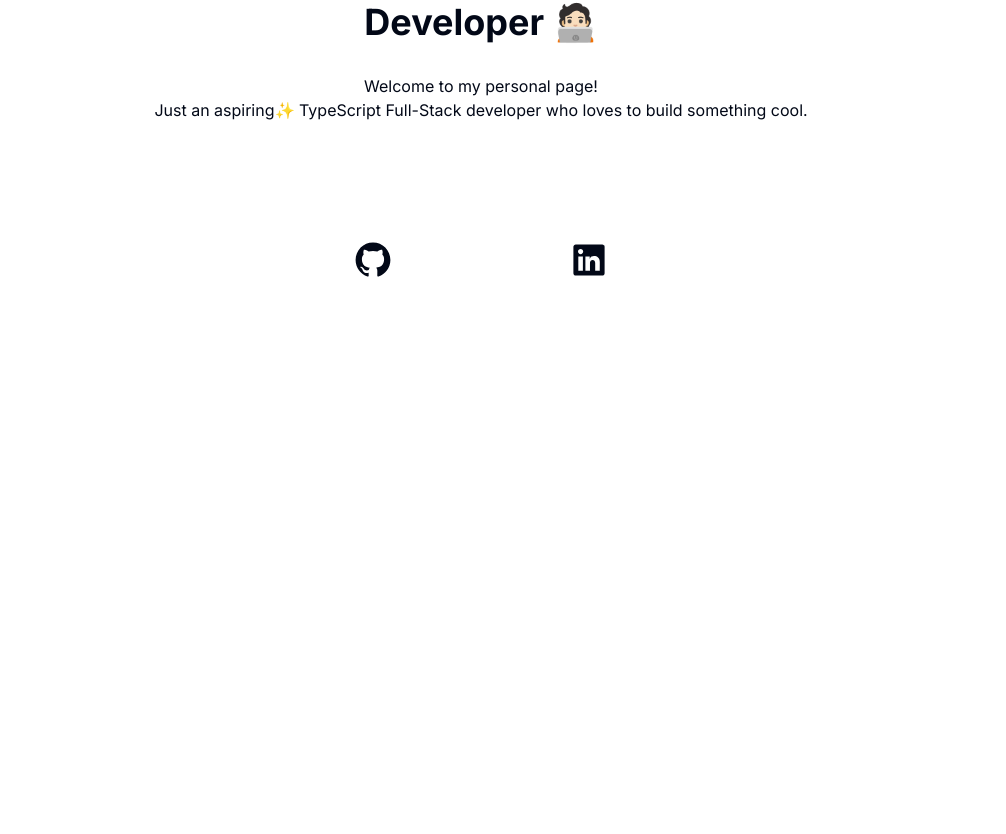
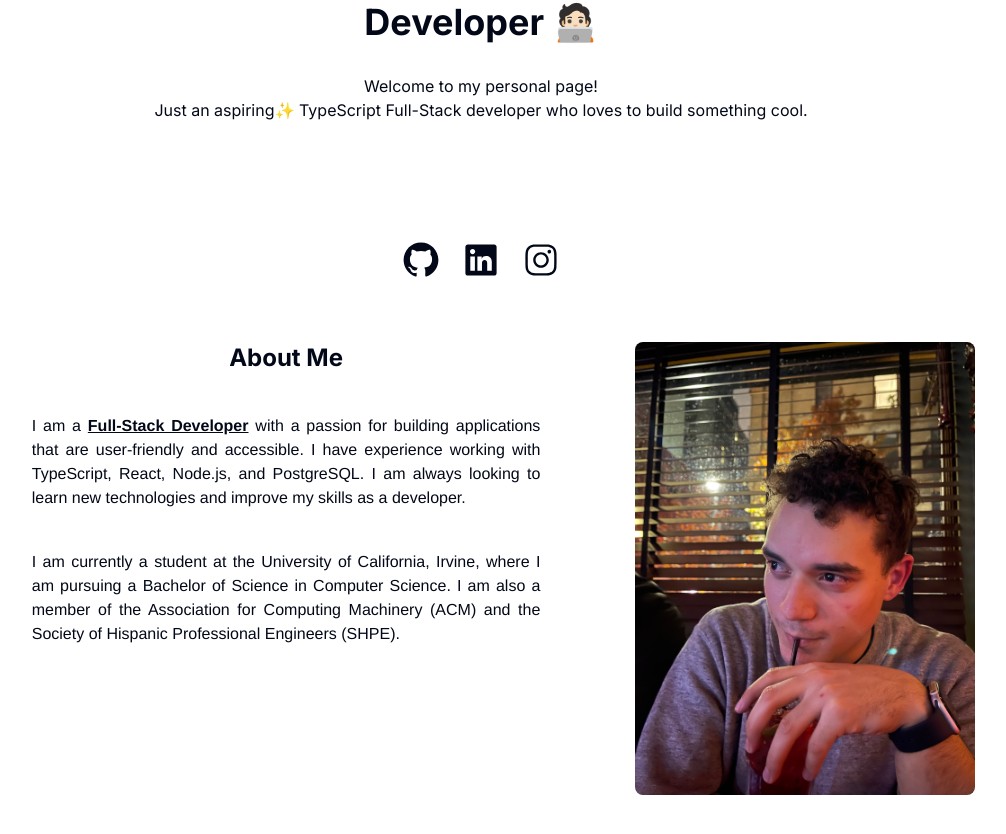
Before and after one commit to hexbacon/chrismena.dev-portfolio, a Next.js app: page / in a window 1280 px wide. Shown: the part 464-1298 px from the top of the page, without its empty margins (159-1165 px from the left). Before the commit the page ends 892 px from the top, so only its background shows below. Built offline with nearby package versions, Linux system fonts and the light colour scheme.

Commit message:
completed draft for about me section

```diff
--- a/app/page.tsx
+++ b/app/page.tsx
@@ -1,9 +1,11 @@
 import { Hero } from "@/components/hero";
+import { About } from "@/components/about";
 
 export default function Home() {
   return (
     <main className="flex min-h-screen flex-col items-center justify-between p-24">
       <Hero />
+      <About />
     </main>
   );
 }
--- /dev/null
+++ b/components/about.tsx
@@ -0,0 +1,27 @@
+import Image from "next/image";
+export function About() {
+    return (
+        <div className="pt-10 w-full flex lg:flex-row lg:justify-evenly lg:items-start sm:flex-col sm:items-center sm:justify-center  ">
+            <div className="flex flex-col justify-center items-center w-[55%]">
+                <h2 className="lg:text-2xl md:text-xl font-bold">About Me</h2>
+                <p className="text-justify pt-10 font-helvetica w-[85%]">
+                    I am a <span className="font-semibold underline">Full-Stack Developer</span> with a passion for building
+                    applications that are user-friendly and accessible. I have
+                    experience working with TypeScript, React, Node.js, and
+                    PostgreSQL. I am always looking to learn new technologies and
+                    improve my skills as a developer.
+                </p>
+                <p className="text-justify pt-10 font-helvetica w-[85%]">
+                    I am currently a student at the University of California,
+                    Irvine, where I am pursuing a Bachelor of Science in Computer
+                    Science. I am also a member of the Association for Computing
+                    Machinery (ACM) and the Society of Hispanic Professional
+                    Engineers (SHPE).
+                </p>
+            </div>
+            <div className="lg:pt-0 sm:pt-10">
+                <Image className="rounded-lg" src="/assets/photo.jpeg" alt="Picture of me" width={340} height={300} />
+            </div>
+        </div>
+    );
+}
--- a/components/hero.tsx
+++ b/components/hero.tsx
@@ -7,6 +7,7 @@ export function Hero() {
             <h1 className="text-4xl font-bold py-4">
                 Hi, I&apos;m Christopher Mena! 👋
             </h1>
+            {/* Video of me: Make BG Transparent */}
             <video
                 className="h-[170px] w-[170px] md:h-[190px] md:w-[190px]"
                 muted
@@ -22,7 +23,7 @@ export function Hero() {
                 Just an aspiring✨ <span>TypeScript Full-Stack</span> developer
                 who loves to build something cool.
             </p>
-            <div className="pt-20 w-[60%] flex justify-evenly">
+            <div className="pt-20 w-[20%] flex justify-evenly">
                 {
                     // Loop through the SocialIcons array and render each icon
                     SocialIcons.map((icon, idx) => {
--- a/components/tooltip.tsx
+++ b/components/tooltip.tsx
@@ -24,7 +24,7 @@ export function ToolTip({ text, href, icon }: TooltipProps) {
         <TooltipProvider>
             <Tooltip>
                 <TooltipTrigger>
-                    <Link href={href} className="px-5 p-9" target="_blank">
+                    <Link href={href} className="p-9" target="_blank">
                         {React.createElement(icon, { className: "h-9 w-9" })}
                     </Link>
                 </TooltipTrigger>
--- a/section/social-icons.tsx
+++ b/section/social-icons.tsx
@@ -1,6 +1,8 @@
 
 import { GitHubLogoIcon } from "@radix-ui/react-icons";
-import { LinkedInLogoIcon} from "@radix-ui/react-icons"
+import { LinkedInLogoIcon} from "@radix-ui/react-icons";
+import { InstagramLogoIcon } from "@radix-ui/react-icons";
+
 export const SocialIcons = [
     {
         name: "GitHub",
@@ -11,5 +13,10 @@ export const SocialIcons = [
         name: "LinkedIn",
         href: "https://www.linkedin.com/in/chrismenatavares/",
         icon: LinkedInLogoIcon
+    },
+    {
+        name: "Instagram",
+        href: "https://www.instagram.com/iamcriss_1/",
+        icon: InstagramLogoIcon
     }
 ]
```
Also changed, not shown: public/assets/photo.jpeg (added).
